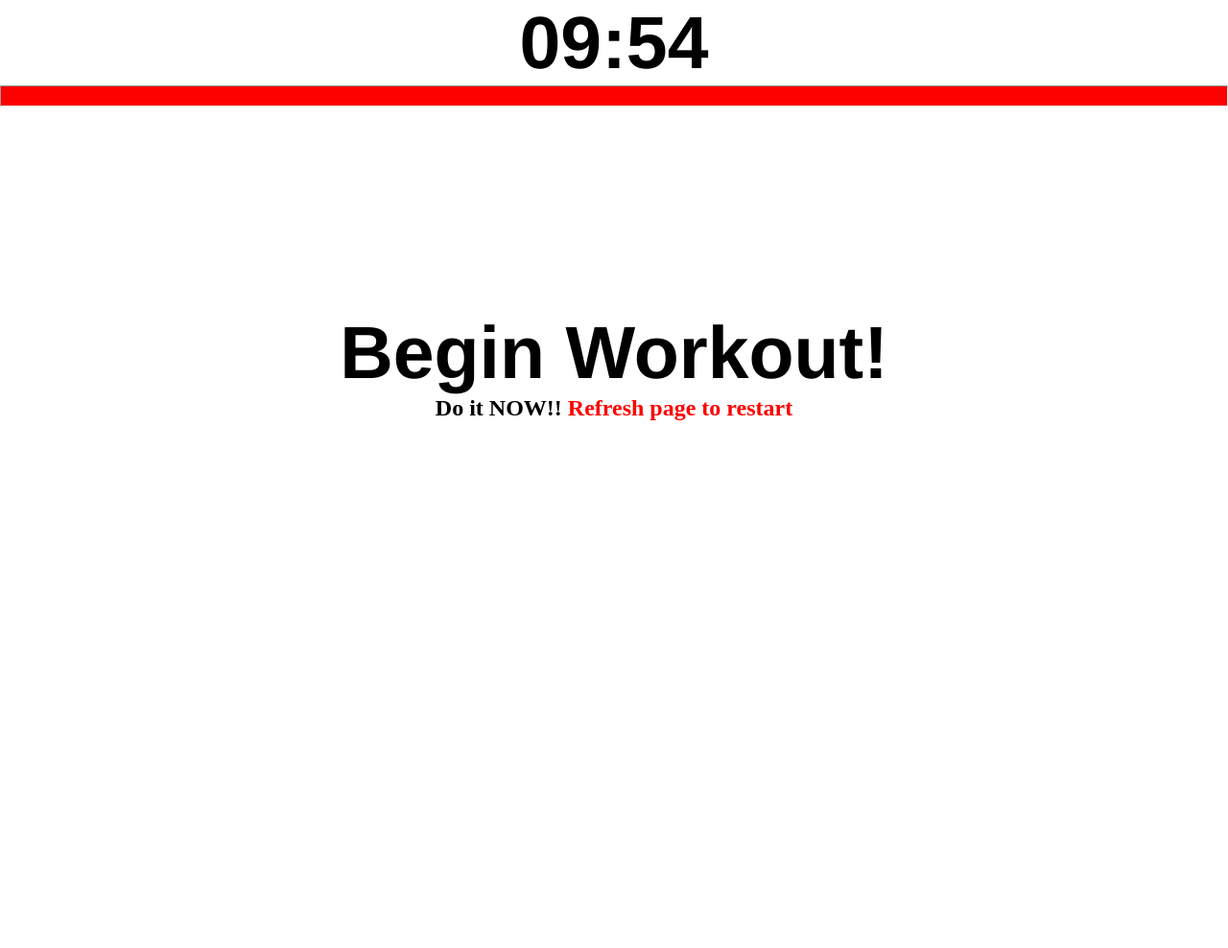
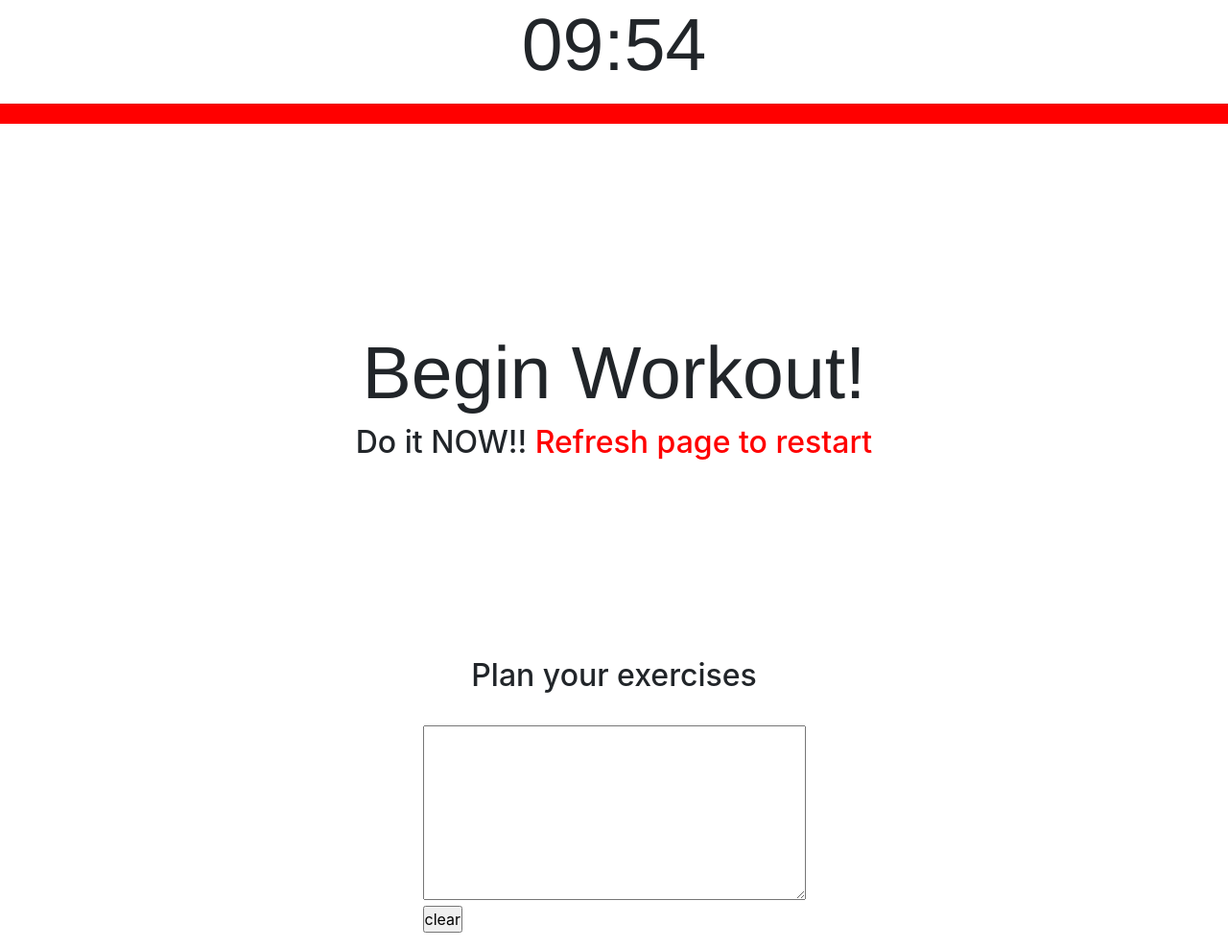
Before and after one commit to esala1/Impasta, a Flask app: template templates/tracker.html in a window 1280 px wide. Shown: the whole page at 96% size. Before the commit the page ends 438 px from the top, so only its background shows below. Run offline with Flask 2, Linux system fonts and the light colour scheme; the template is opened without the code that fills it, so the values that code supplies are empty; some libraries are stand-ins or nearby versions.

Commit message:
included a planner notepad for users to add exercises

```diff
--- a/templates/tracker.html
+++ b/templates/tracker.html
@@ -5,6 +5,7 @@
     <meta http-equiv="X-UA-Compatible" content="IE=edge">
     <meta name="viewport" content="width=device-width, initial-scale=1.0">
     <title>Tracker</title>
+    <link rel="stylesheet" href="https://maxcdn.bootstrapcdn.com/bootstrap/4.0.0/css/bootstrap.min.css" integrity="sha384-Gn5384xqQ1aoWXA+058RXPxPg6fy4IWvTNh0E263XmFcJlSAwiGgFAW/dAiS6JXm" crossorigin="anonymous">
     <style>
         * {
             margin: 0;
@@ -63,8 +64,18 @@
         function stop() {
             timeH.innerHTML = "Time out";
         }
+      </script>
 
-      </script>
+        <h2 style="text-align: center;">Plan your exercises</h2>
+        <div class="d-flex justify-content-center">
+
+            <form name="controls" id="controls">
+                <br/>
+                <textarea style="width: 399px; height: 182px" id="output" name="output" rows="9" wrap="virtual" cols=48></textarea><br>
+                <p ><input type="reset" value="clear"></p>
+            </form>
+
+        </div>
 
 </body>
 </html>
```
